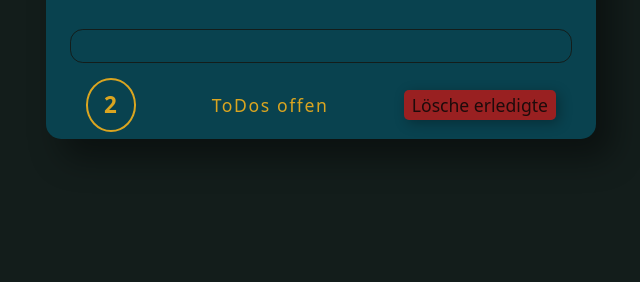
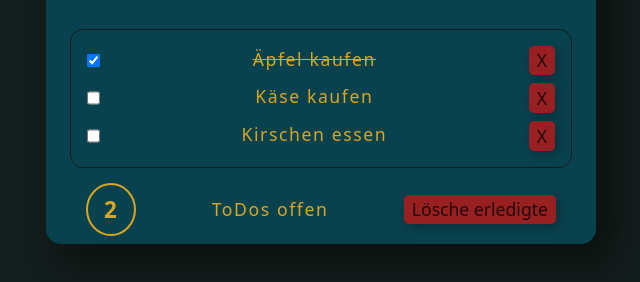
Before and after one commit to Rauolli/js-todo-app, a website built with webpack: page src/index.html in a window 1280 px wide. Shown: the part 280-562 px from the top of the page, without its empty margins (319-959 px from the left). Built offline with nearby package versions, Linux system fonts and the light colour scheme.

Commit message:
after loading the DOM finished the todo-list will be created and appended to the DOM

```diff
--- a/package.json
+++ b/package.json
@@ -4,7 +4,7 @@
     "scripts": {
         "start": "webpack serve --config webpack.config.js --mode development",
         "build": "webpack --config webpack.config.js --mode production"
-     },
+    },
     "devDependencies": {
         "@babel/core": "^7.26.10",
         "@babel/preset-env": "^7.26.9",
@@ -13,5 +13,8 @@
         "webpack": "^5.98.0",
         "webpack-cli": "^6.0.1",
         "webpack-dev-server": "^5.2.0"
+    },
+    "dependencies": {
+        "js-todo": "file:"
     }
 }
--- a/src/index.html
+++ b/src/index.html
@@ -5,6 +5,7 @@
     <meta name="viewport" content="width=device-width, initial-scale=1.0">
     <title>JS ToDo</title>
     <link rel="stylesheet" href="style.css" type="text/css">
+    <script src="./js/main.js" type="module"></script>
 </head>
 <body>
     <section class="todoapp">
@@ -16,7 +17,7 @@
         <ul id="todolist">
             <li>
                 <div class="isdone">
-                    <input type="checkbox" name="banana" id="banana" >
+                    <input type="checkbox" name="banana" id="banana" checked>
                     <label for="banana">Bananen kaufen</label>
                     <button class="delete">X</button>
                 </div>
--- a/src/js/main.js
+++ b/src/js/main.js
@@ -1,4 +1,4 @@
-import { ToDo } from "./todo";
+import { ToDo } from "./todo.js";
 
 let todos = [
     new ToDo("Käse kaufen", false),
@@ -6,15 +6,22 @@ let todos = [
     new ToDo("Kirschen essen", false)
 ]
 
-window.addEventListener('load', updateToDoListOnScreen);
+function compareTodos( todoA, todoB){
+    return todoA.title.localeCompare(todoB.title);
+}
 
-function updateToDoListOnScreen(){
+window.addEventListener('load', () => {
     const todoListElement = document.getElementById('todolist');
+    console.log("Todo-List", todoListElement);
     todoListElement.innerHTML = '';
 
-    for(const todo of todos){
+    for(const todo of todos.sort(compareTodos)){
         const todoListEntry = todo.element();
-        todoListElement.appentChild(todoListEntry);
+        todoListElement.appendChild(todoListEntry);
     }
 
-}
+    // todos-Array filter, sodass in offenen ToDos alle ToDos enthalten sind, bei denen: isDone= false
+    const openTodos = todos.filter((t)=> !t.isDone);
+    const countElement = document.getElementById('count');
+    countElement.innerText = openTodos.length;
+});
--- a/src/js/todo.js
+++ b/src/js/todo.js
@@ -15,6 +15,23 @@ export class ToDo{
         divElement.appendChild(checkboxElement);
         divElement.appendChild(labelElement);
         divElement.appendChild(buttonElement);
+
+        checkboxElement.setAttribute('type', 'checkbox');
+        checkboxElement.setAttribute('name', this.title);
+        checkboxElement.setAttribute('id', this.title);
+
+        labelElement.setAttribute('for', this.title);
+        labelElement.innerText = this.title;
+
+        buttonElement.className = "delete";
+        buttonElement.innerText = "X";
+
+        if (this.isDone) {
+            checkboxElement.setAttribute('checked', 'checked');
+            divElement.className = "isdone";
+        }
+
+        return liElement;
     }
 
 }
--- a/src/style.css
+++ b/src/style.css
@@ -7,8 +7,6 @@ html, body { height: 100%; }
 
 body {
   line-height: 1.5;
-  -webkit-font-smoothing: antialiased;
-  -moz-osx-font-smoothing: grayscale;
   font-family: system-ui, -apple-system, BlinkMacSystemFont, 'Segoe UI', Roboto, Oxygen, Ubuntu, Cantarell, 'Open Sans', 'Helvetica Neue', sans-serif;
     /* app specific styles */
     width: auto;
```
Also changed, not shown: 1 other file.
